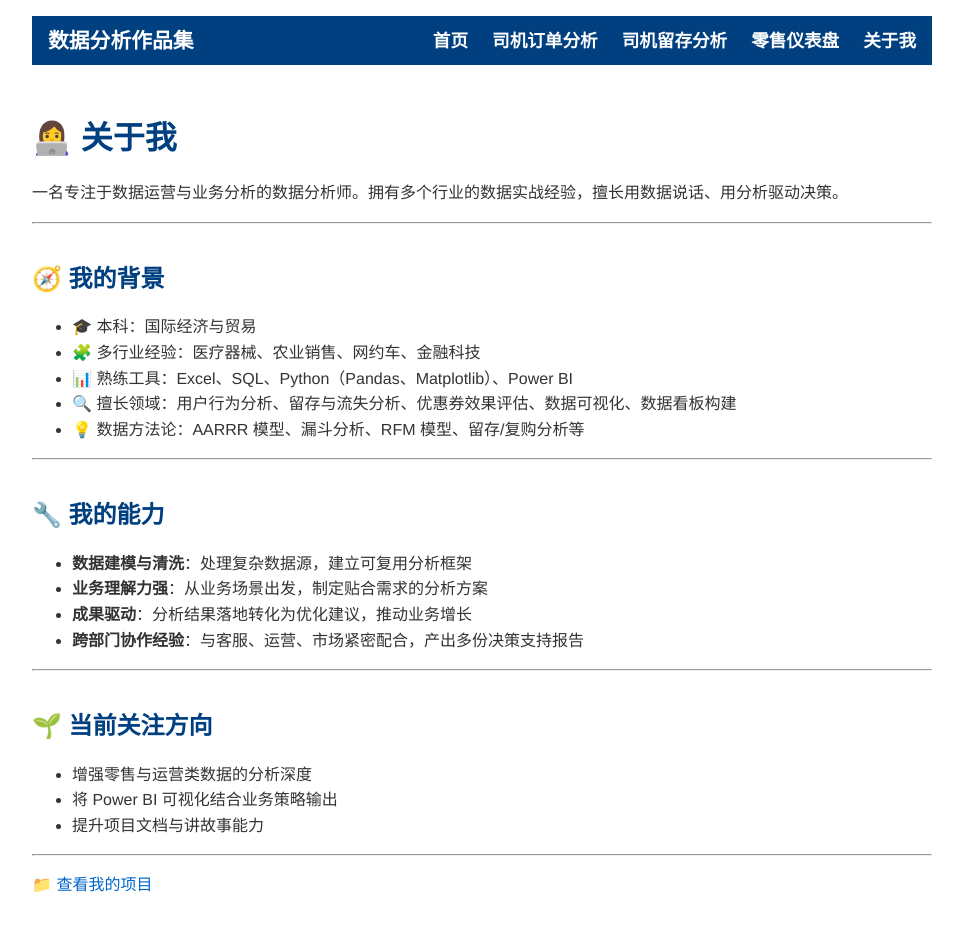
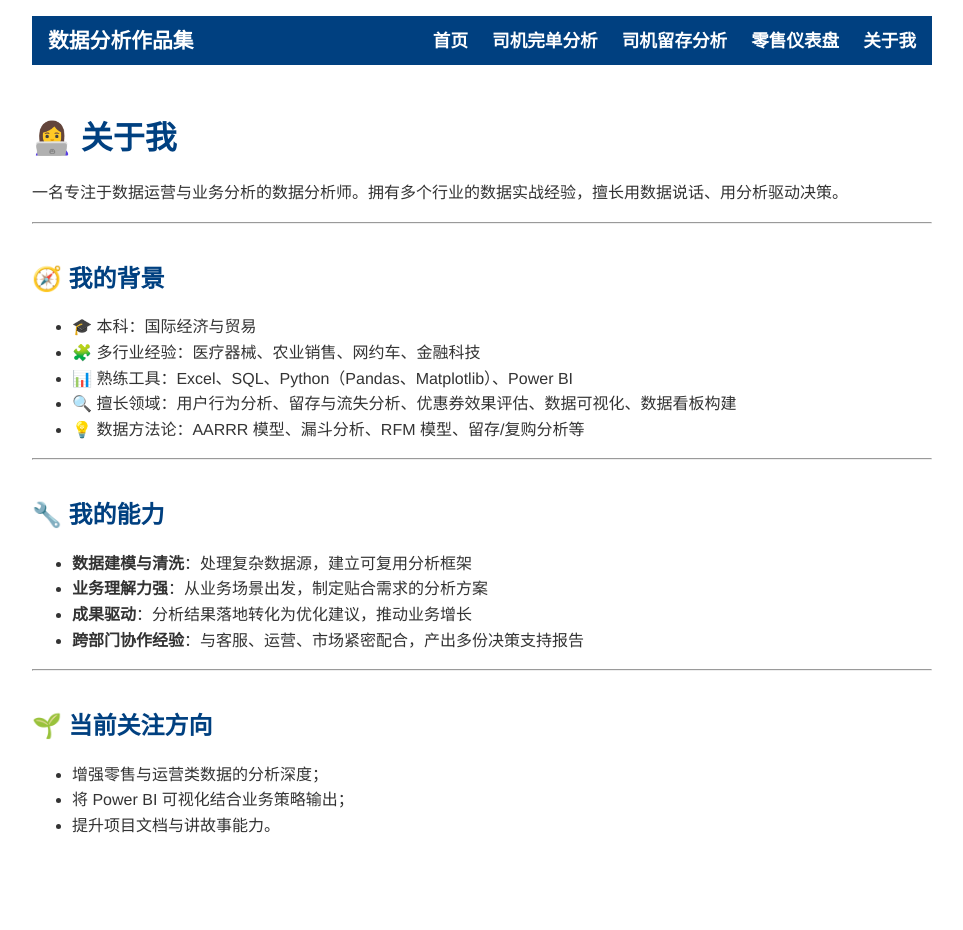
Before and after one commit to data-Serena/data-Serena.github.io, a Jekyll site: the page built from about.md, in a window 1280 px wide. Shown: the whole page, without its empty margins (158-1121 px from the left). Built offline with Jekyll 4.4.1, drawn with Linux system fonts in a browser that asks for light colours; after the commit the page ends 900 px from its top, so only the background shows below that.

Commit message:
添加所有更改优化

```diff
--- a/_layouts/default.html
+++ b/_layouts/default.html
@@ -16,7 +16,7 @@
       </button>
       <ul class="nav-menu" id="nav-menu">
         <li><a href="{{ '/' | relative_url }}" class="nav-link">首页</a></li>
-        <li><a href="{{ '/projects/driver_order_analysis/' | relative_url }}" class="nav-link">司机订单分析</a></li>
+        <li><a href="{{ '/projects/driver_order_analysis/' | relative_url }}" class="nav-link">司机完单分析</a></li>
         <li><a href="{{ '/projects/driver_retention_analysis/' | relative_url }}" class="nav-link">司机留存分析</a></li>
         <li><a href="{{ '/projects/retail-dashboard/' | relative_url }}" class="nav-link">零售仪表盘</a></li>
         <li><a href="{{ '/about/' | relative_url }}" class="nav-link">关于我</a></li>
--- a/about.md
+++ b/about.md
@@ -31,10 +31,6 @@ permalink: /about/
 
 ## 🌱 当前关注方向
 
-- 增强零售与运营类数据的分析深度
-- 将 Power BI 可视化结合业务策略输出
-- 提升项目文档与讲故事能力
-
----
-
- 📁 [查看我的项目](/projects/)
+- 增强零售与运营类数据的分析深度；
+- 将 Power BI 可视化结合业务策略输出；
+- 提升项目文档与讲故事能力。
```
